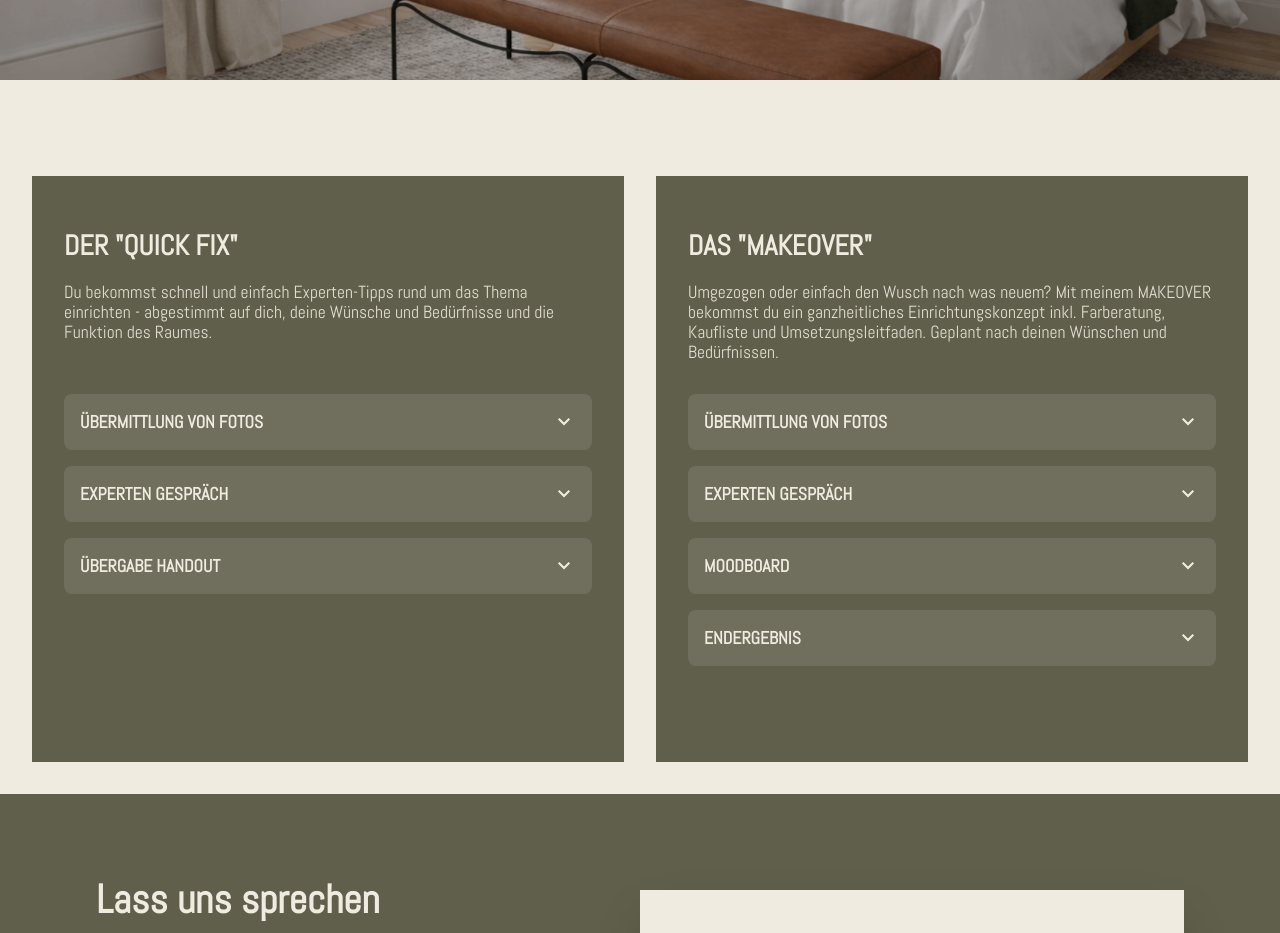
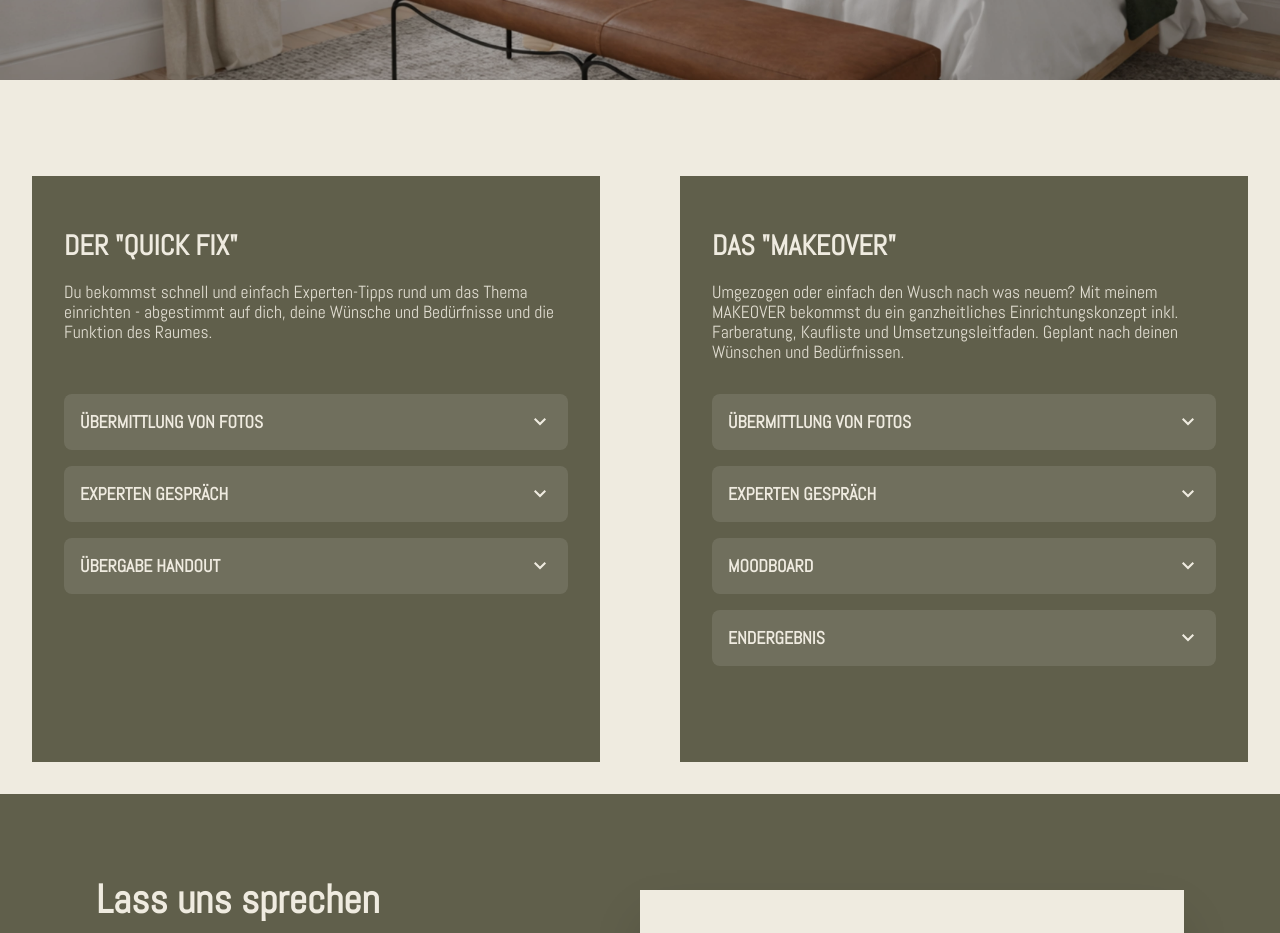
Before and after one commit to HainzHans/InteriorNew, an Angular app: page /services in a window 1280 px wide. Shown: the part 480-1413 px from the top of the page. Built offline with nearby package versions, Linux system fonts and the light colour scheme.

Commit message:
service page fix

```diff
--- a/src/app/pages/service-page/sections/service-display-section/service-display-section.css
+++ b/src/app/pages/service-page/sections/service-display-section/service-display-section.css
@@ -6,7 +6,7 @@
 
 .services-grid {
   display: grid;
-  gap: 2rem;
+  gap: 5rem;
   padding: 3rem 1rem;
   grid-template-columns: 1fr; /* mobile first */
 }
```
